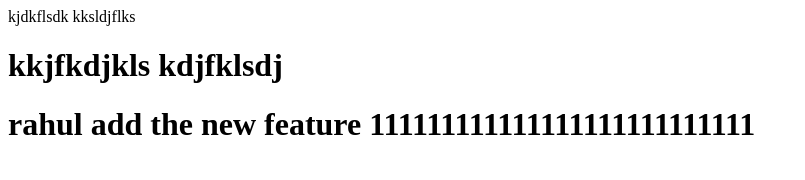
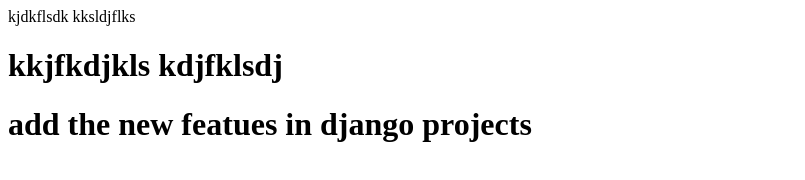
Before and after one commit to rahulgitit/localrepo, a plain HTML site: page index.html in a window 1280 px wide. Shown: the whole page, without its empty margins (0-805 px from the left). Drawn offline with Linux system fonts and the light colour scheme.

Commit message:
add the new authomations

```diff
--- a/index.html
+++ b/index.html
@@ -10,7 +10,7 @@
     kksldjflks
     <h1>kkjfkdjkls
         kdjfklsdj
-        <h1>rahul add the new feature 111111111111111111111111111
+        <h1>add the new featues in django projects
         </h1>
     </h1>
 </body>
```
